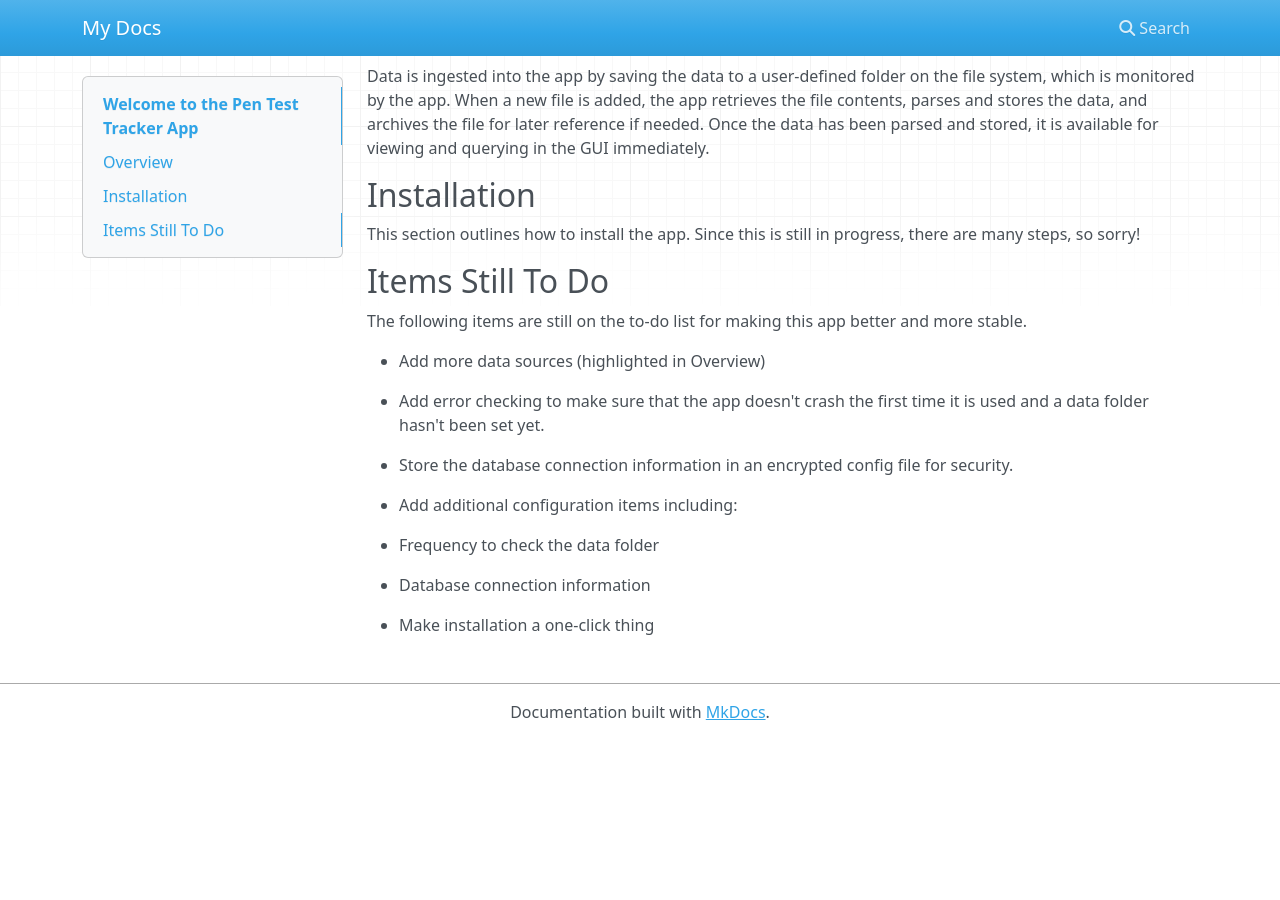
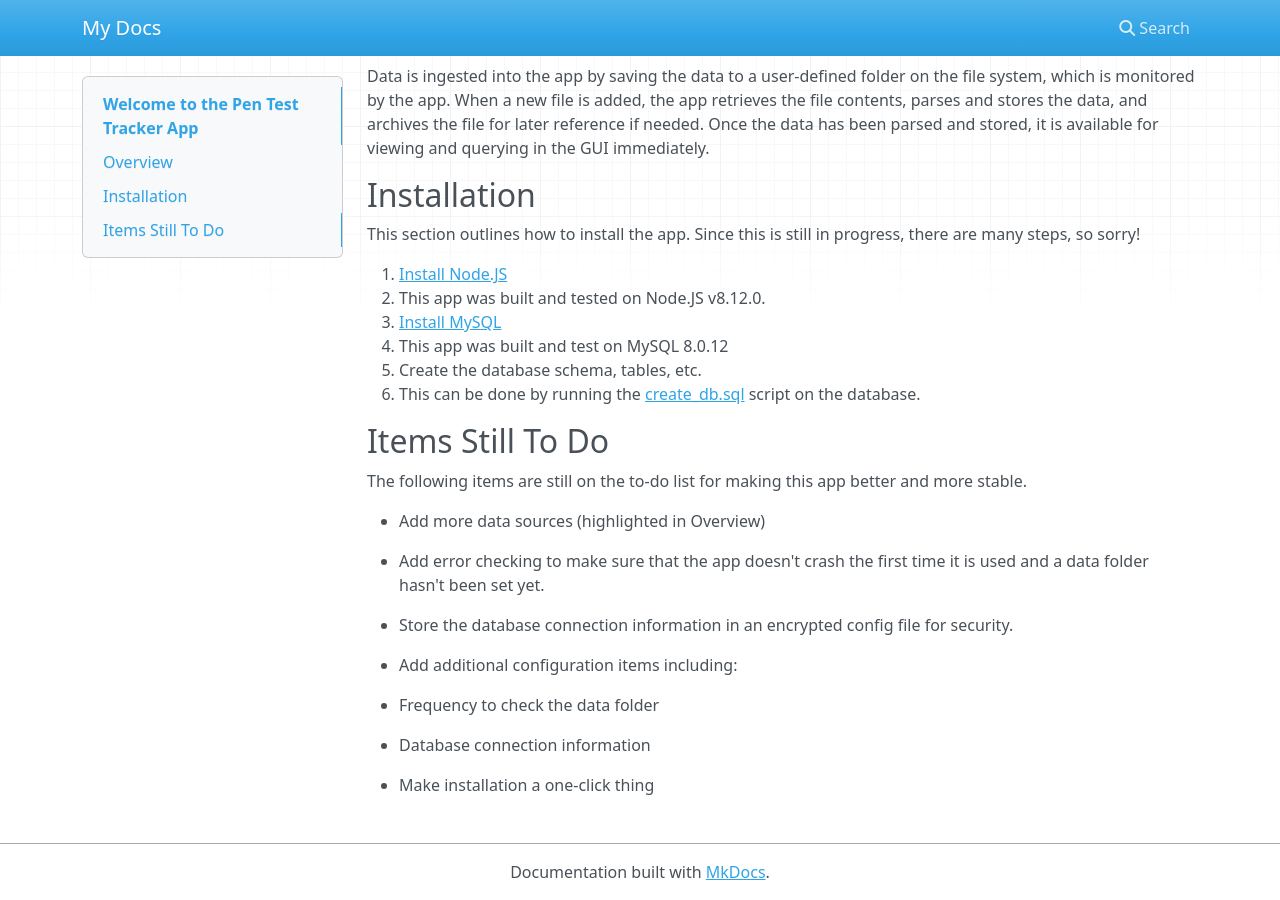
Before and after one commit to SarahLN/Pen-Test-Tracker, an MkDocs documentation site: the page built from docs/index.md, in a window 1280 px wide and 900 px high, scrolled down 581 px. Built offline with MkDocs 1.6.1, drawn with Linux system fonts in a browser that asks for light colours; nearby versions of some CDN libraries; before the commit the page ends 1321 px from its top, so only the background shows below that.

Commit message:
add installation steps

```diff
--- a/docs/index.md
+++ b/docs/index.md
@@ -38,7 +38,12 @@ it is available for viewing and querying in the GUI immediately.
 This section outlines how to install the app.  Since this is still in progress, there
 are many steps, so sorry!
 
-
+1. [Install Node.JS](https://nodejs.org/en/download/)
+  * This app was built and tested on Node.JS v8.12.0.
+2. [Install MySQL](https://dev.mysql.com/doc/refman/8.0/en/installing.html)
+  * This app was built and test on MySQL 8.0.12
+3. Create the database schema, tables, etc.
+  * This can be done by running the [create_db.sql](./create_db.sql) script on the database.
 
 ## Items Still To Do
 
```
